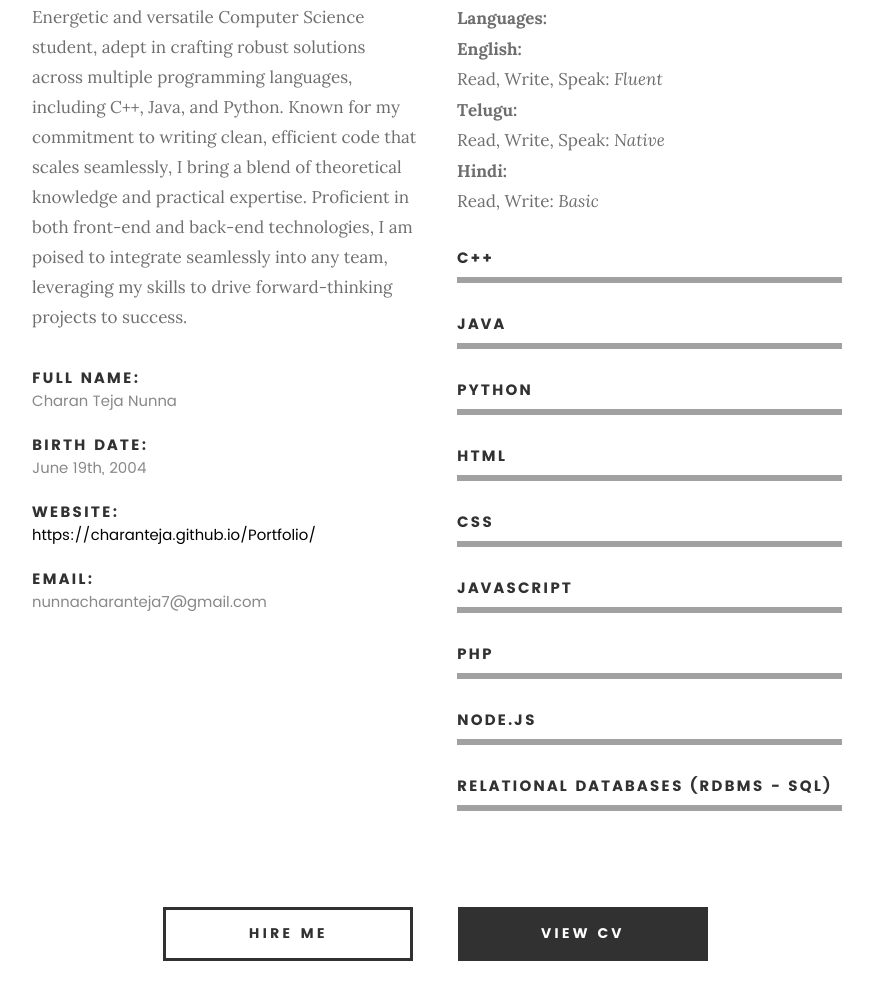
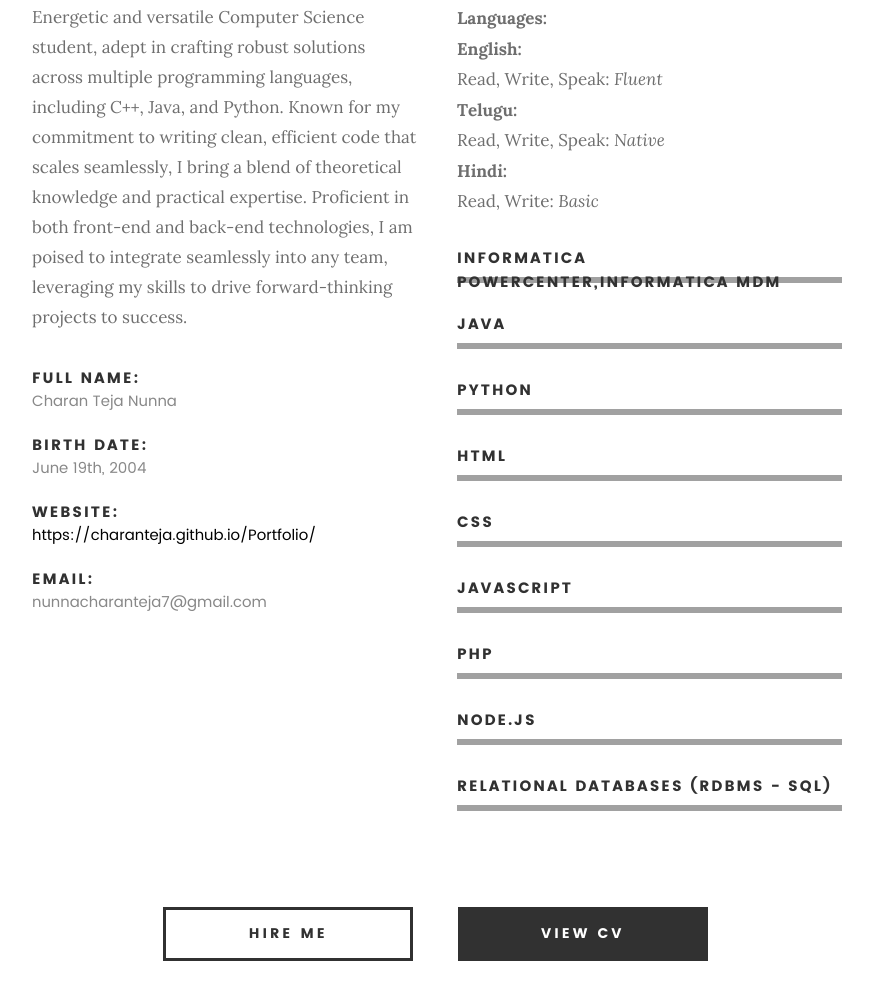
Before and after one commit to 211FA04418/charanteja.github.io, a plain HTML site: page index.html in a window 1280 px wide. Shown: the part 1252-2251 px from the top of the page, without its empty margins (203-1076 px from the left). Drawn offline with Linux system fonts and the light colour scheme; files whose address does not match are found by name.

Commit message:
Update index.html

```diff
--- a/index.html
+++ b/index.html
@@ -193,7 +193,7 @@
 
 			<ul class="skill-bars">
 				<li>
-					<strong>C++</strong>
+					<strong>Informatica PowerCenter,Informatica MDM</strong>
 				</li>
 				<li>
 					<strong>Java</strong>
```
